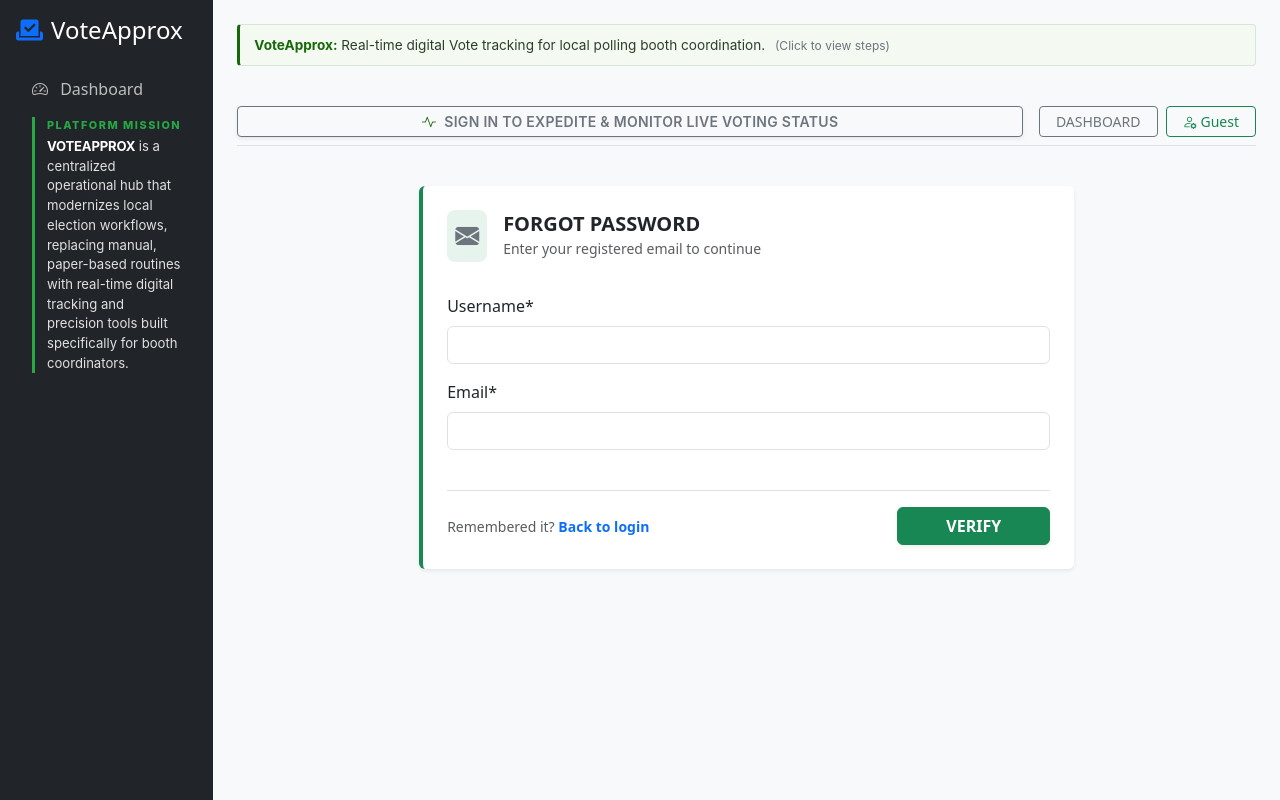
After one commit to yadhukrishnanpk/VoteApprox_Dashboard, a Django app: page /forgot-password/ in a window 1280 px wide. The commit adds this page. Run offline with Django 5.2, Linux system fonts and the light colour scheme; some libraries are stand-ins or nearby versions.

Commit message:
Forgot Password

```diff
--- a/Voting/forms.py
+++ b/Voting/forms.py
@@ -2,6 +2,7 @@ from django import forms
 from .models import Vote, Election, Candidate, Voter, Party
 from django.contrib.auth.models import User
 from django.contrib.auth.forms import UserCreationForm
+from django.contrib.auth.forms import SetPasswordForm
 
 class VotingForm(forms.ModelForm):
     def __init__(self, *args, **kwargs):
@@ -83,4 +84,22 @@ class PartyForm(forms.ModelForm):
 class RegistrationForm(UserCreationForm):
     class Meta:
         model = User
-        fields = ('email', 'username') # Removed password fields as UserCreationForm handles them
+        fields = ('email', 'username')
+    def clean_email(self):
+        email = self.cleaned_data['email']
+        if User.objects.filter(email__iexact=email).exists():
+            raise forms.ValidationError("An account with this email already exists.")
+        return email
+
+class EmailVerifyForm(forms.Form):
+    username = forms.CharField(label="Username")
+    email = forms.EmailField(label="Email")
+
+    def clean(self):
+        cleaned_data = super().clean()
+        username = cleaned_data.get('username')
+        email = cleaned_data.get('email')
+        if username and email:
+            if not User.objects.filter(username=username, email__iexact=email).exists():
+                raise forms.ValidationError("No account found with that username and email combination.")
+        return cleaned_data
--- a/Voting/urls.py
+++ b/Voting/urls.py
@@ -45,5 +45,8 @@ urlpatterns = [
     path('register/', views.register, name='register'),
     path('logout/', views.logout, name='logout'),
 
+    path('forgot-password/', views.forgot_password, name='forgot_password'),
+    path('reset-password/', views.reset_password, name='reset_password'),
+
 
 ]
--- a/Voting/views.py
+++ b/Voting/views.py
@@ -12,6 +12,9 @@ from django.contrib.auth.models import User
 from django.contrib.auth.forms import AuthenticationForm
 from django.contrib.admin.views.decorators import staff_member_required
 from django.contrib.auth.decorators import login_required
+from django.contrib.auth.forms import SetPasswordForm
+from django.contrib import messages
+from .forms import EmailVerifyForm
 
 # Helper to filter election data by user
 def get_election_data(request, election_id):
@@ -382,3 +385,38 @@ def login(request):
 def logout(request):
     auth.logout(request)
     return redirect('index')
+
+
+def forgot_password(request):
+    if request.method == 'POST':
+        form = EmailVerifyForm(request.POST)
+        if form.is_valid():
+            user = User.objects.get(
+                username=form.cleaned_data['username'],
+                email__iexact=form.cleaned_data['email']
+            )
+            request.session['reset_user_id'] = user.id
+            return redirect('reset_password')
+    else:
+        form = EmailVerifyForm()
+    return render(request, 'forgot_password.html', {'form': form})
+
+def reset_password(request):
+    user_id = request.session.get('reset_user_id')
+    if not user_id:
+        messages.error(request, 'Please verify your email first.')
+        return redirect('forgot_password')
+
+    user = User.objects.get(id=user_id)
+
+    if request.method == 'POST':
+        form = SetPasswordForm(user, request.POST)
+        if form.is_valid():
+            form.save()
+            del request.session['reset_user_id']  # clean up
+            messages.success(request, 'Password reset successful. Please log in.')
+            return redirect('login')
+    else:
+        form = SetPasswordForm(user)
+
+    return render(request, 'reset_password.html', {'form': form})
--- /dev/null
+++ b/templates/forgot_password.html
@@ -0,0 +1,55 @@
+{% extends 'index.html' %}
+{% block content %}
+{% load crispy_forms_tags %}
+
+<div class="container py-4">
+    <div class="row justify-content-center">
+        <div class="col-lg-8">
+            <div class="card shadow-sm border-0 border-start border-success border-4">
+                <div class="card-header bg-white border-0 pt-4 px-4">
+                    <div class="d-flex align-items-center">
+                        <div class="bg-success bg-opacity-10 p-2 rounded-3 me-3">
+                            <i class="bi bi-envelope-fill text-secondary fs-4"></i>
+                        </div>
+                        <div>
+                            <h5 class="mb-0 fw-bold">FORGOT PASSWORD</h5>
+                            <small class="text-muted">Enter your registered email to continue</small>
+                        </div>
+                    </div>
+                </div>
+
+                <div class="card-body p-4">
+                    {% if messages %}
+                        {% for message in messages %}
+                        <div class="alert alert-danger">{{ message }}</div>
+                        {% endfor %}
+                    {% endif %}
+
+                    <form method="post">
+                        {% csrf_token %}
+                        <div class="row">
+                            <div class="col-12">
+                                {{ form|crispy }}
+                            </div>
+                        </div>
+
+                        <div class="mt-4 pt-3 border-top d-flex align-items-center justify-content-between">
+                            <div class="text-muted small">
+                                Remembered it?
+                                <a href="{% url 'login' %}" class="text-primary fw-bold" style="text-decoration: none;">
+                                    Back to login
+                                </a>
+                            </div>
+                            <div class="btn-group">
+                                <button type="submit" class="btn btn-success px-5 fw-semibold shadow-sm text-white">
+                                    VERIFY
+                                </button>
+                            </div>
+                        </div>
+                    </form>
+                </div>
+            </div>
+        </div>
+    </div>
+</div>
+{% endblock %}
```
Also changed, not shown: templates/login.html (+9 -5 lines), templates/reset_password.html (added, +41 -0 lines).
